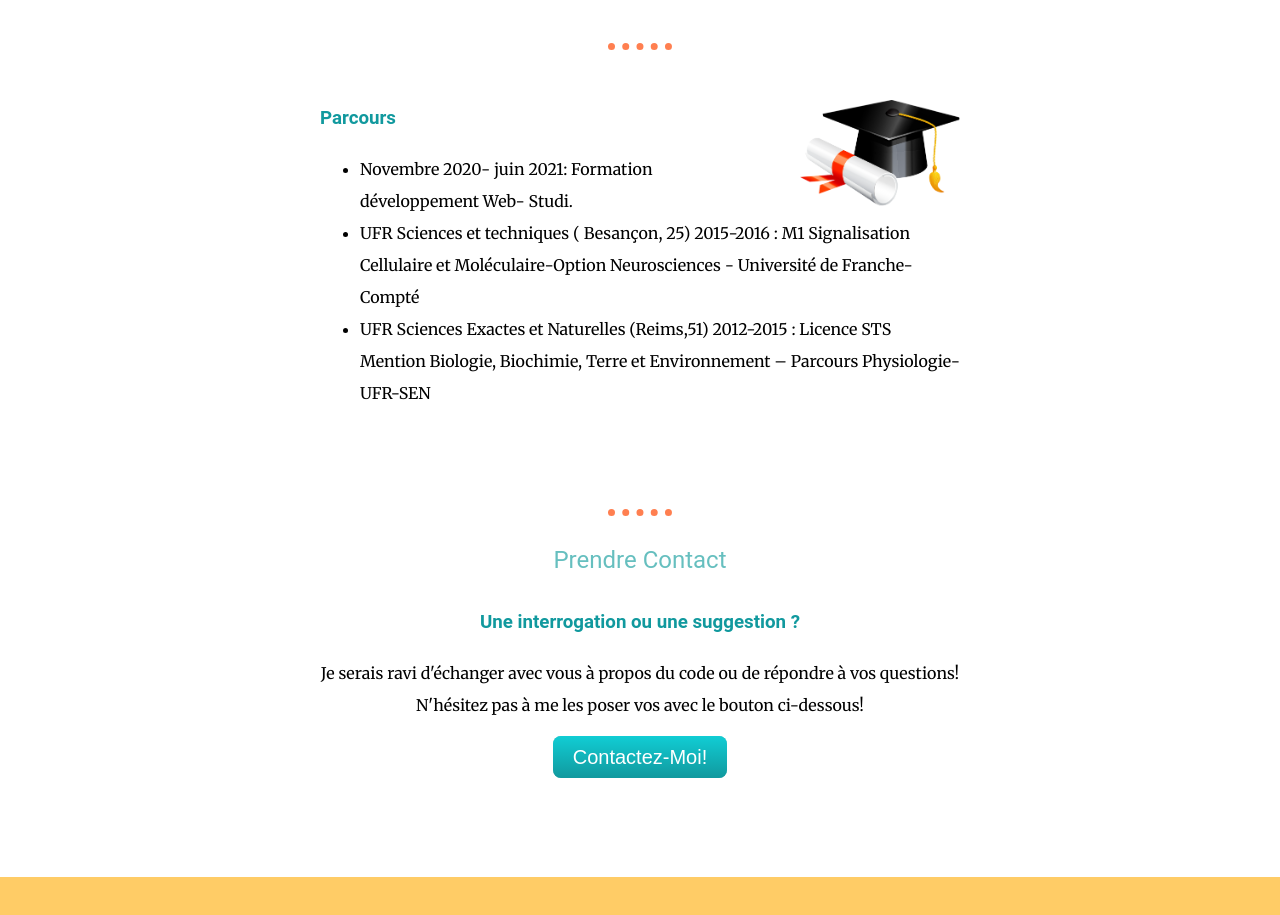
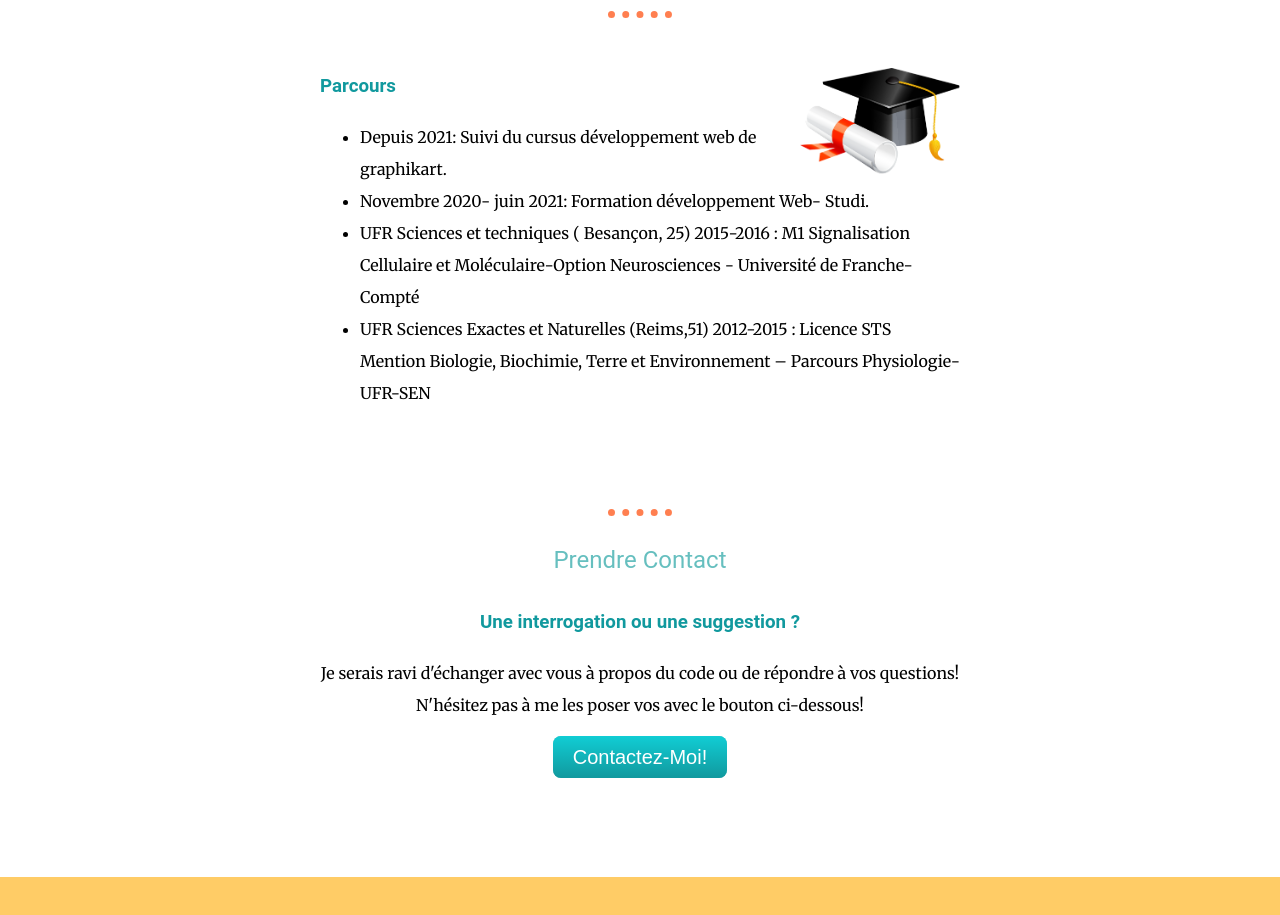
Before and after one commit to JMimin/CV2, a plain HTML site: page index.html in a window 1280 px wide. Shown: the part 2180-3095 px from the top of the page. Drawn offline with Linux system fonts and the light colour scheme.

Commit message:
Update index.html

```diff
--- a/index.html
+++ b/index.html
@@ -47,7 +47,6 @@
         </p>
     </div>
       <br>
-      <br>
      <div class="skill-row">
       <h3> En cours d'acquisition:</h3>
        <p>
@@ -76,6 +75,9 @@
         <h3>Parcours</h3>
         <p>
         <ul>
+          <li>
+            Depuis 2021: Suivi du cursus développement web de graphikart.
+          </li>
           <li>
            Novembre 2020- juin 2021: Formation développement Web- Studi.
           </li>
```
